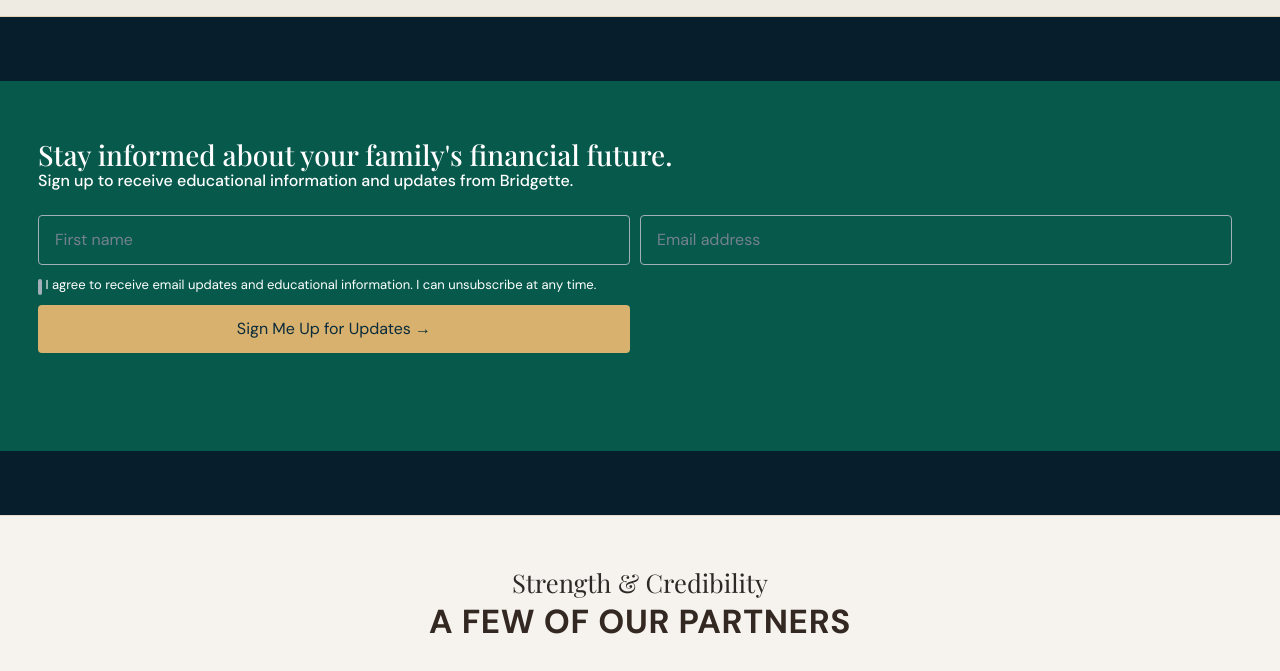
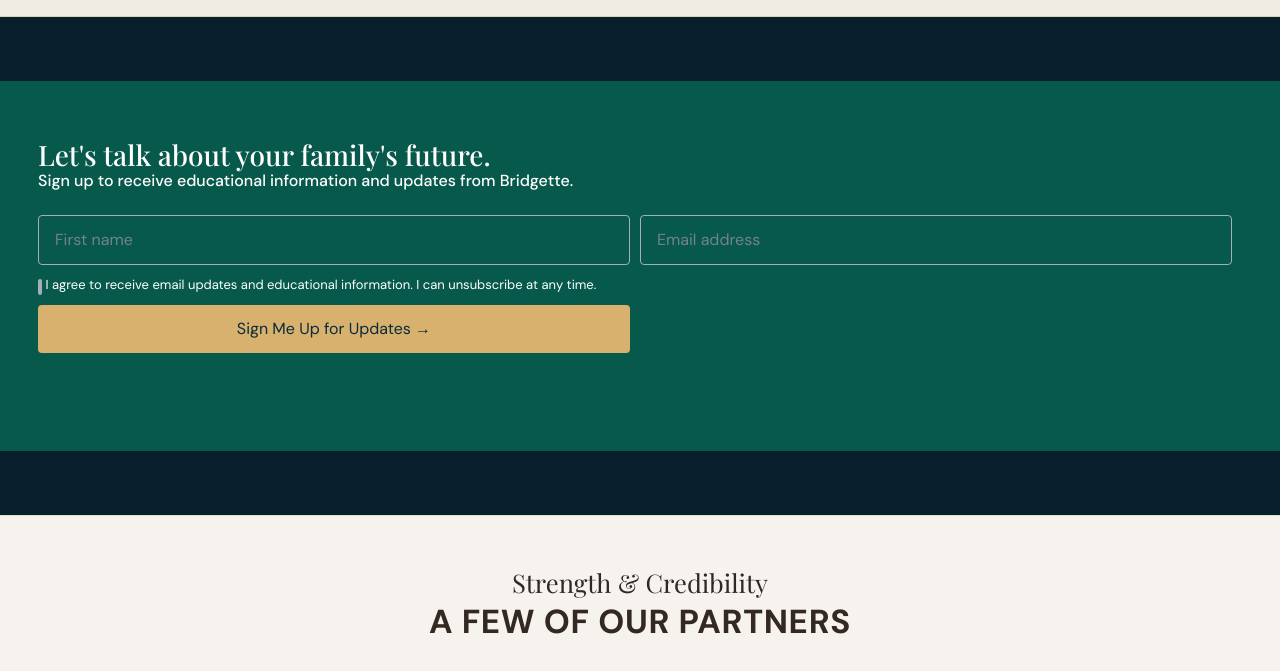
Before and after one commit to 626consulting/Bridge-the-Wealth-Financial, a plain HTML site: page book/index.html in a window 1280 px wide. Shown: the part 3980-4651 px from the top of the page. Drawn offline with nearby package versions, Linux system fonts and the light colour scheme; a web font is replaced by a local one.

```diff
--- a/book/index.html
+++ b/book/index.html
@@ -2341,7 +2341,7 @@ nav .nav-caret{font-size:.8em;color:var(--gold);}
   <div class="wrap">
     <article>
       <hgroup>
-        <h2>Stay informed about your family's financial future.</h2>
+        <h2>Let's talk about your family's future.</h2>
         <h3>Sign up to receive educational information and updates from Bridgette.</h3>
       </hgroup>
 
```
